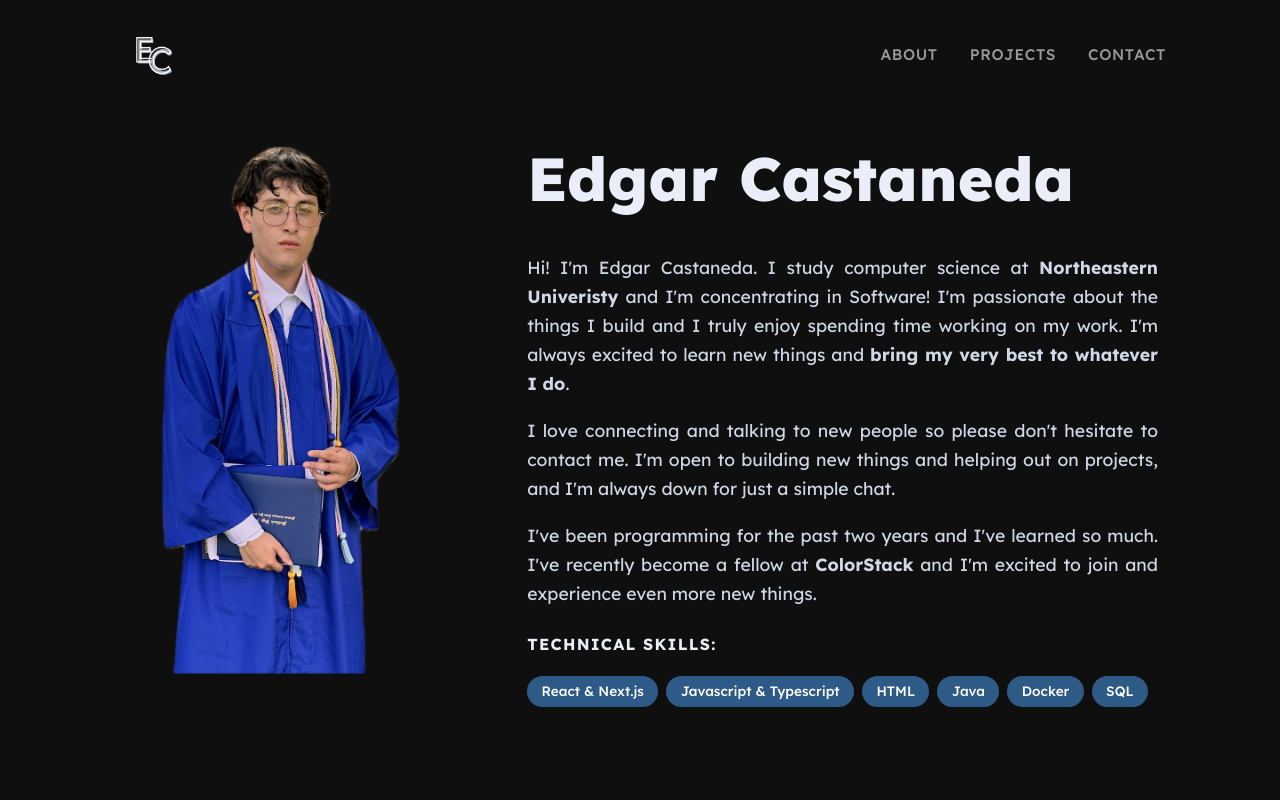
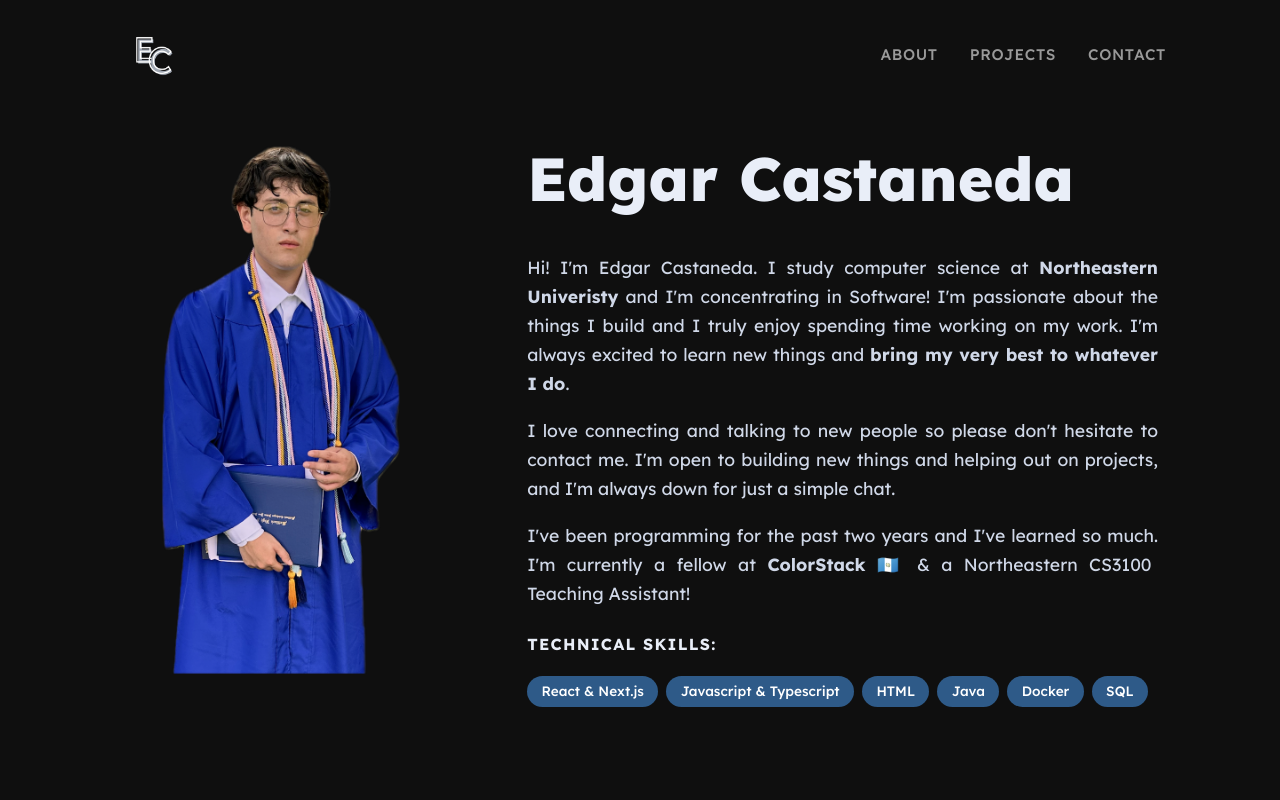
Before and after one commit to Ga8ilan/Portfolio, a React (Vite) app: page / in a window 1280 px wide. Shown: the top 800 px of the page. Built offline with nearby package versions, Linux system fonts and the light colour scheme.

Commit message:
text changes

```diff
--- a/src/components/about.jsx
+++ b/src/components/about.jsx
@@ -21,8 +21,8 @@ function About() {
                     just a simple chat.
                 </p>
                 <p>
-                    I've been programming for the past two years and I've learned so much. I've recently
-                    become a fellow at <strong>ColorStack</strong> and I'm excited to join and experience even more new things.
+                    I've been programming for the past two years and I've learned so much. I'm currently a fellow
+                    at <strong>ColorStack</strong> 🇬🇹 & a Northeastern CS3100 Teaching Assistant!
                 </p>
                 <h2>Technical Skills:</h2>
                 <div className="technical-skills">
```
